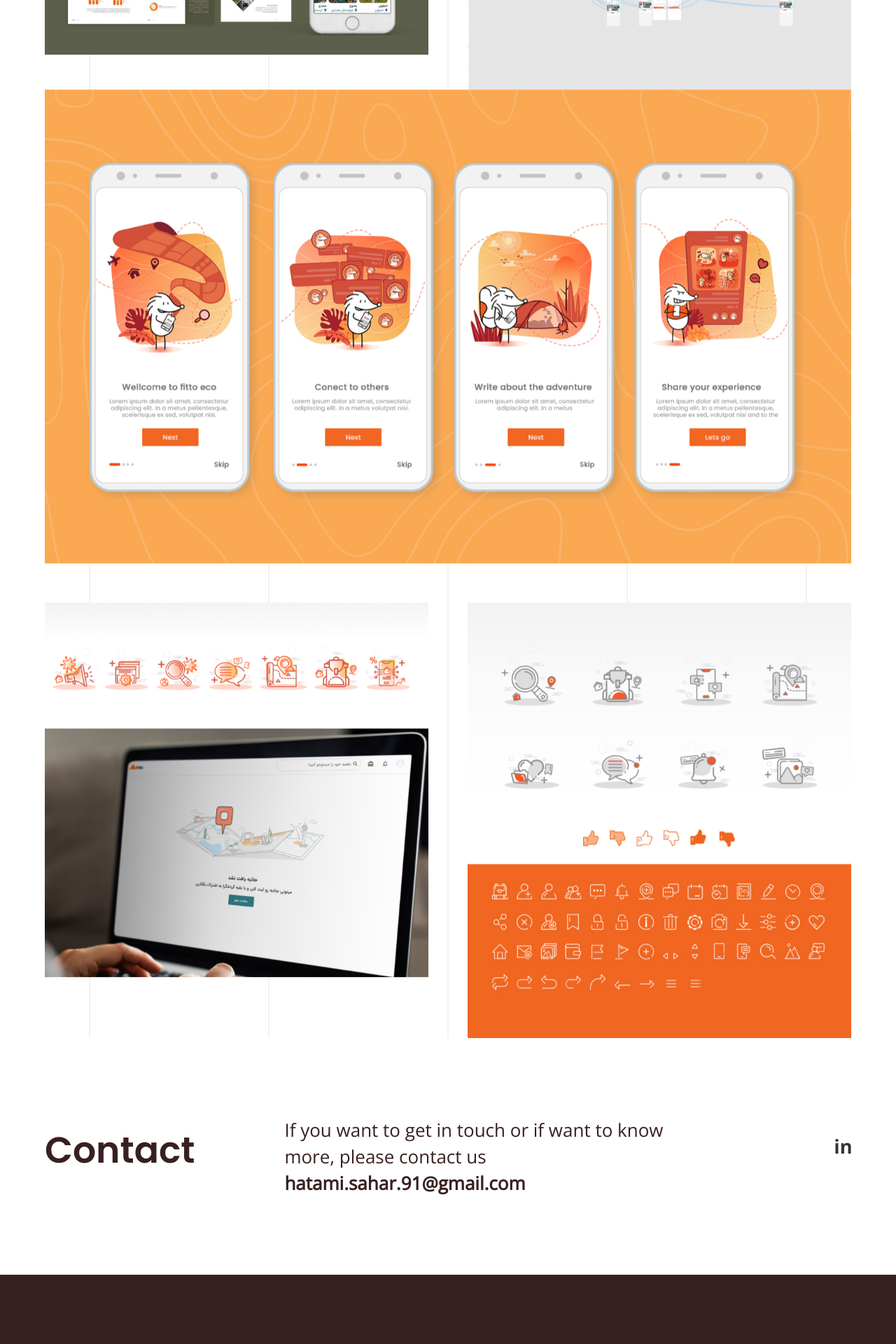
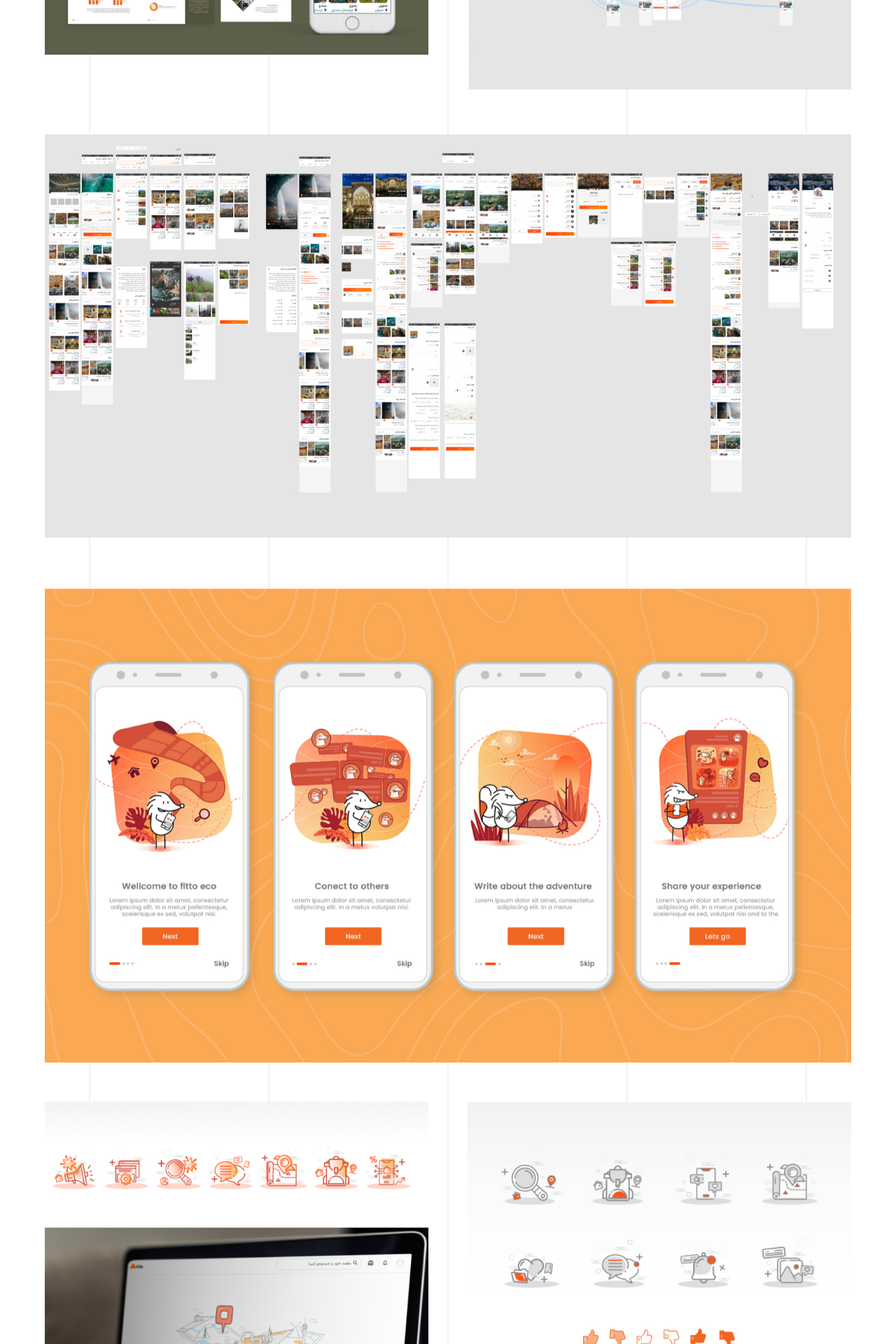
Before and after one commit to alicmp/webkar-landing-v2, a Nuxt app: page /case-studies/fitto-eco in a window 1280 px wide. Shown: the part 2060-3980 px from the top of the page at 70% size. Built offline with nearby package versions, Linux system fonts and the light colour scheme.

Commit message:
finished fitto case study

```diff
--- a/pages/case-studies/fitto-eco.vue
+++ b/pages/case-studies/fitto-eco.vue
@@ -50,7 +50,17 @@
     </div>
 
     <div class="container">
-      <div class="image-gallery">
+      <div class="full-width-image anim mt-4">
+        <img
+          src="@/assets/img/projects/fitto-eco/fitto-5.jpg"
+          alt="Fittoeco UI"
+          class="large-image"
+        />
+      </div>
+    </div>
+
+    <div class="container">
+      <div class="image-gallery mt-4">
         <img
           src="@/assets/img/projects/fitto-eco/fitto-4.jpg"
           alt="Fittoeco Character"
```
Also changed, not shown: assets/img/projects/fitto-eco/fitto-5.jpg (added).
